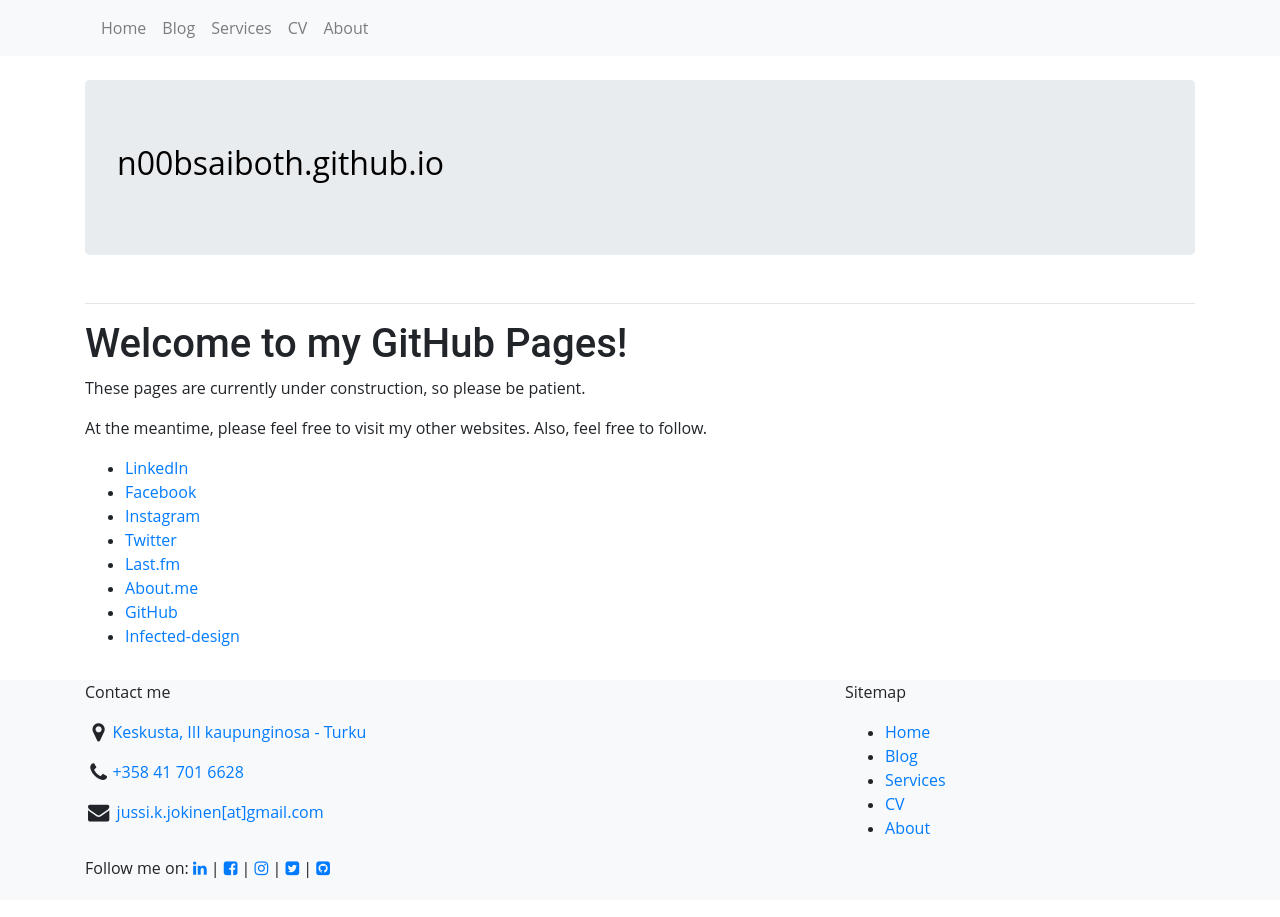
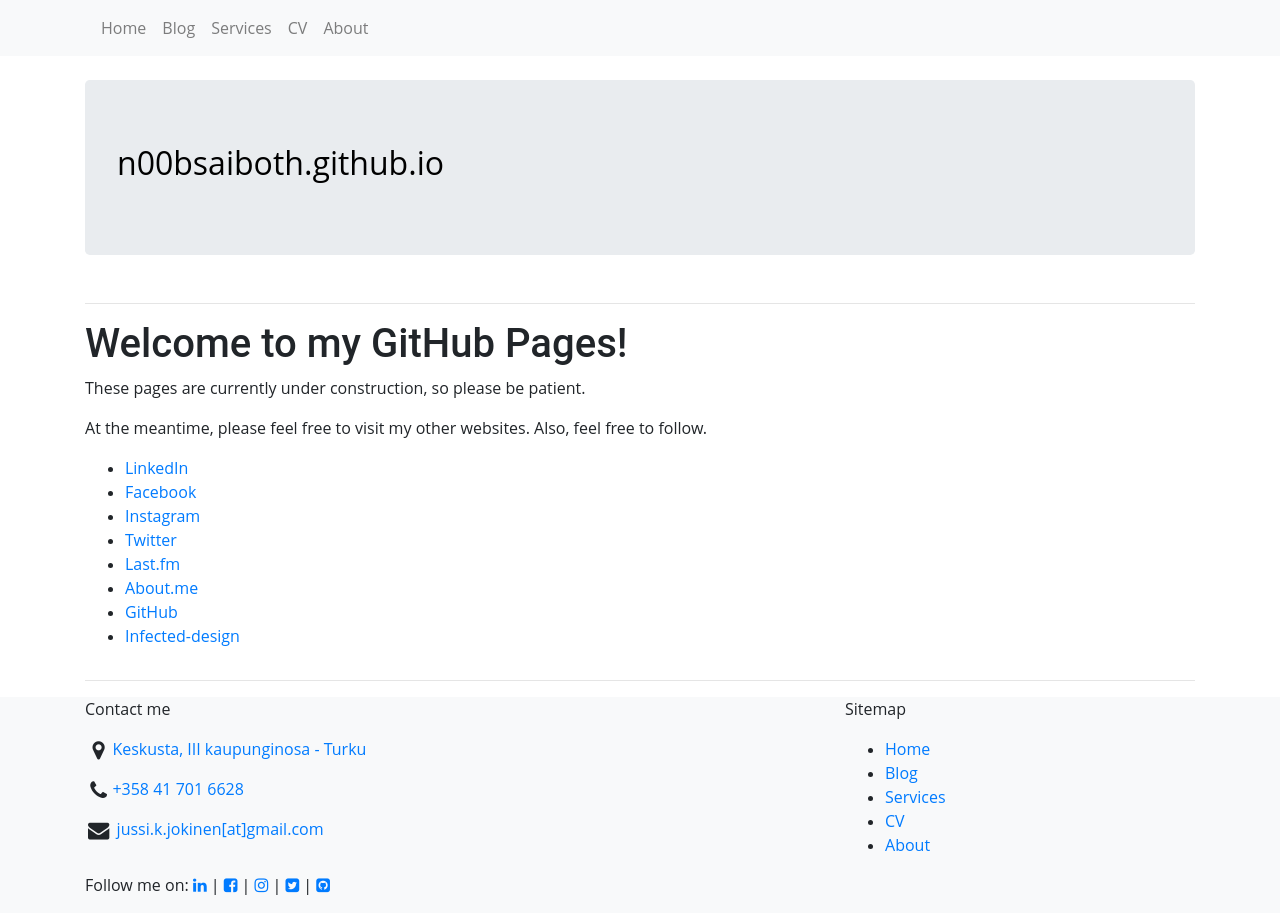
Before and after one commit to n00bsaiboth/n00bsaiboth.github.io, a Jekyll site: the page built from index.html, in a window 1280 px wide. Built offline with Jekyll 4.4.1, drawn with Linux system fonts in a browser that asks for light colours.

Commit message:
Fix/Removed sticky footer

```diff
--- a/assets/css/style.css
+++ b/assets/css/style.css
@@ -33,15 +33,3 @@ html {
 	position: relative;
 	min-height: 100%;
 }
-
-body {
-	margin-bottom:220px;
-}
-
-.footer {
-	position:fixed;
-	left: 0;
-	bottom: 0;
-	width: 100%;
-	height:220px;
-}
```
